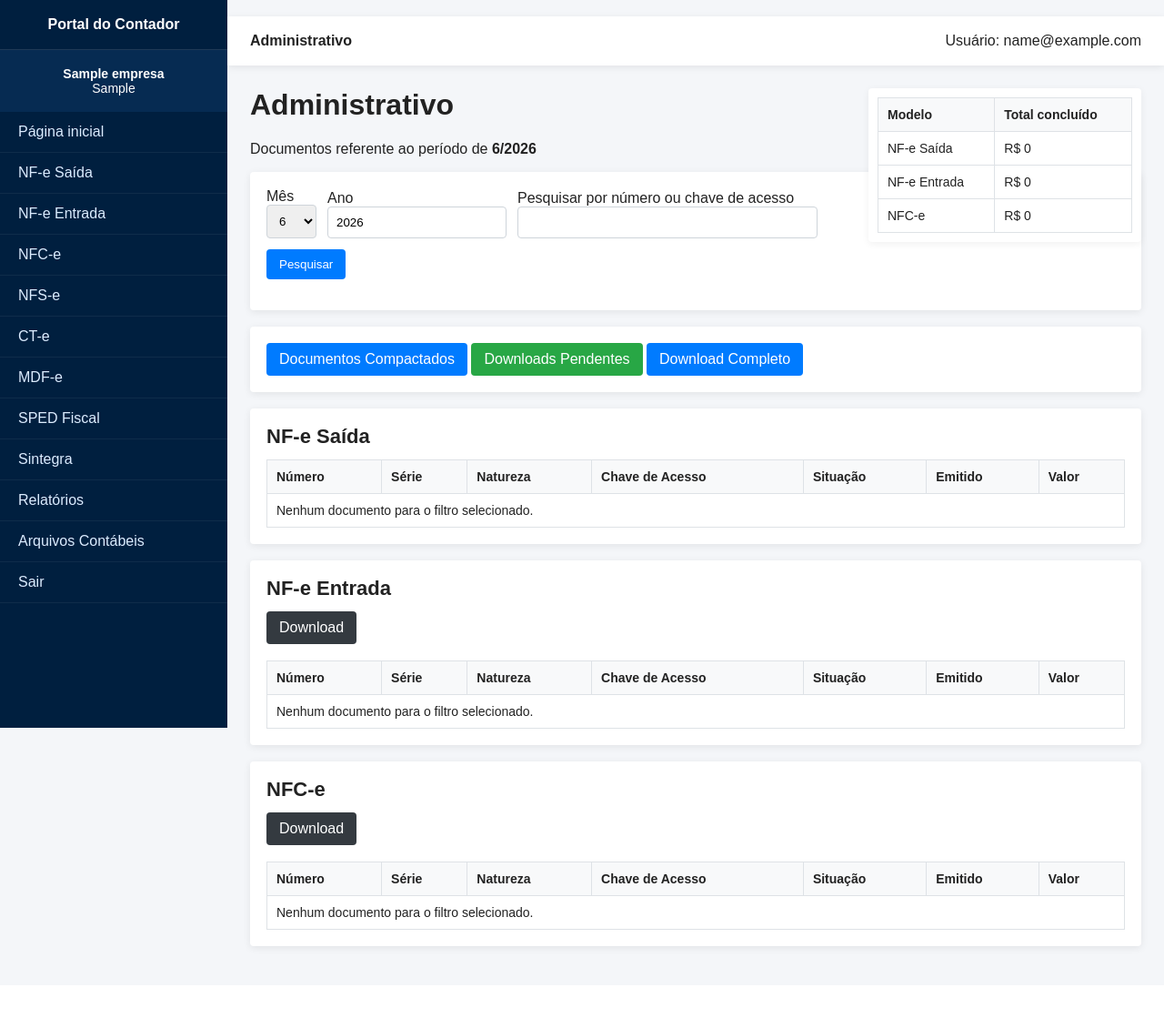
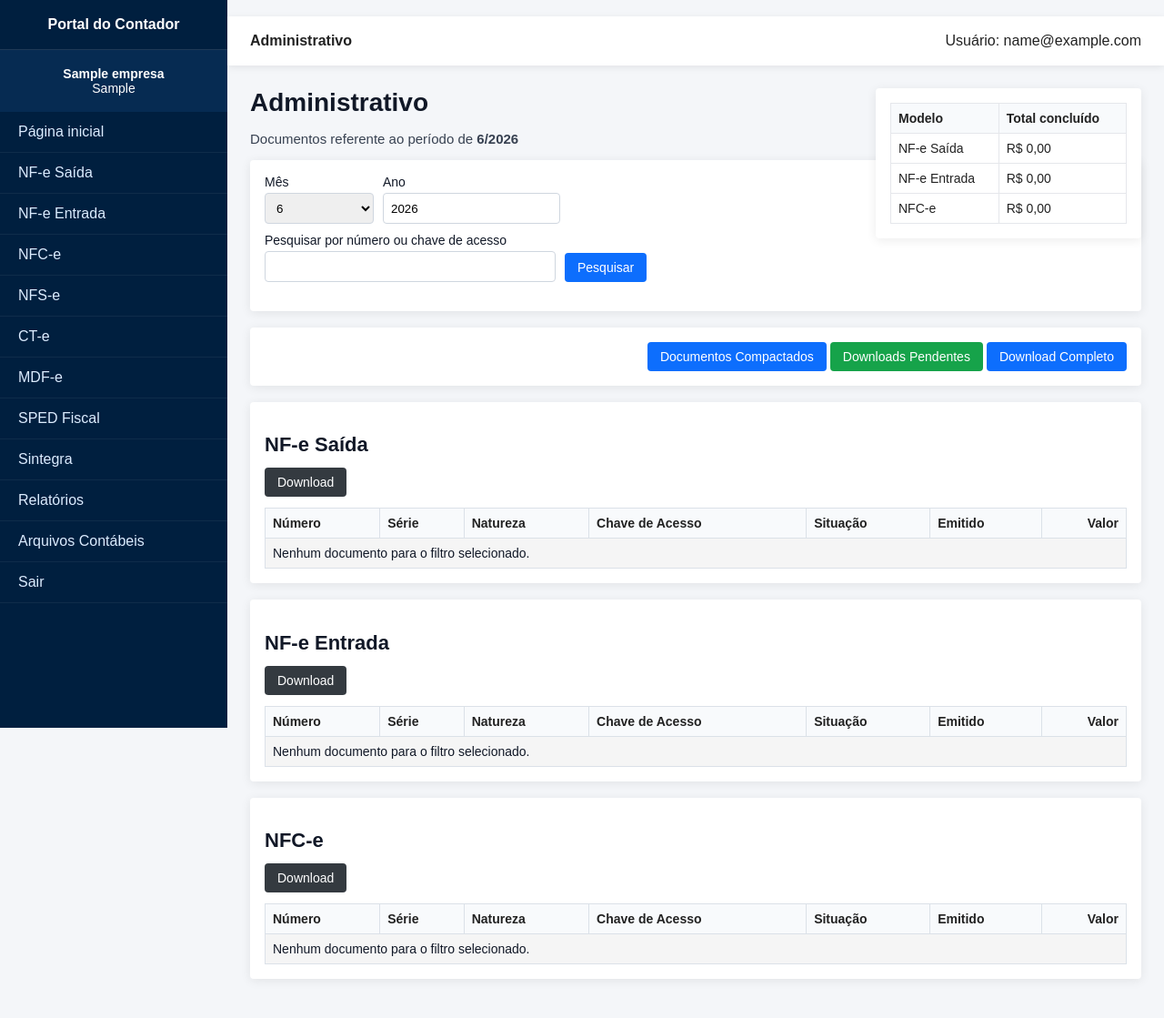
Before and after one commit to moreirapb92/portal-contador, a Django app: page /empresa/1/ in a window 1280 px wide. Shown: the whole page at 91% size. Before the commit the page ends 1048 px from the top, so only its background shows below. Run offline with Django 4.2, Linux system fonts and the light colour scheme; a user stored in the database is signed in; tables that the repository leaves empty hold one stand-in row (values such as "Sample post").

Commit message:
Corrigir template do dashboard e botoes de download

```diff
--- a/portal/urls.py
+++ b/portal/urls.py
@@ -9,6 +9,11 @@ from . import api
 app_name = "portal"
 
 urlpatterns = [
+    path(
+    "empresa/<int:empresa_id>/download/<str:tipo_documento>/",
+    views.download_xmls_empresa,
+    name="download_xmls_empresa"
+),
     path("", views.home, name="home"),
     path("empresa/<int:empresa_id>/", views.dashboard_empresa, name="dashboard_empresa"),
     path("empresa/<int:empresa_id>/upload-xml/", views.upload_xml_empresa, name="upload_xml_empresa"),
--- a/portal/views.py
+++ b/portal/views.py
@@ -1,3 +1,14 @@
+import os
+import zipfile
+from io import BytesIO
+
+from django.http import HttpResponse, Http404
+from django.contrib.auth.decorators import login_required
+from django.shortcuts import get_object_or_404
+
+from empresas.models import Empresa, UsuarioEmpresa
+from documentos.models import DocumentoFiscal
+
 # -*- coding: utf-8 -*-
 
 from datetime import date
@@ -77,9 +88,9 @@ def dashboard_empresa(request, empresa_id):
         "ano": ano,
         "mes": mes,
         "busca": busca,
-        "nfe_saida": nfe_saida[:10],
-        "nfe_entrada": nfe_entrada[:10],
-        "nfce": nfce[:10],
+        "nfe_saida": nfe_saida[:100],
+        "nfe_entrada": nfe_entrada[:100],
+        "nfce": nfce[:100],
         "total_nfe_saida": total_nfe_saida,
         "total_nfe_entrada": total_nfe_entrada,
         "total_nfce": total_nfce,
@@ -156,3 +167,78 @@ def upload_xml_empresa(request, empresa_id):
         "empresa": empresa,
         "resultados": resultados,
     })
+
+@login_required
+def download_xmls_empresa(request, empresa_id, tipo_documento):
+    empresa = get_object_or_404(Empresa, id=empresa_id, ativo=True)
+
+    # Segurança: usuário só baixa XML de empresa vinculada
+    if not request.user.is_superuser:
+        tem_acesso = UsuarioEmpresa.objects.filter(
+            usuario=request.user,
+            empresa=empresa,
+            ativo=True
+        ).exists()
+
+        if not tem_acesso:
+            raise Http404("Empresa não encontrada.")
+
+    mes = request.GET.get("mes")
+    ano = request.GET.get("ano")
+
+    documentos = DocumentoFiscal.objects.filter(
+        empresa=empresa,
+        tipo_documento=tipo_documento
+    )
+
+    if mes:
+        documentos = documentos.filter(mes=int(mes))
+
+    if ano:
+        documentos = documentos.filter(ano=int(ano))
+
+    documentos = documentos.exclude(arquivo_xml="").order_by("numero")
+
+    if not documentos.exists():
+        return HttpResponse(
+            "Nenhum XML disponível para download neste filtro.",
+            content_type="text/plain; charset=utf-8"
+        )
+
+    memoria = BytesIO()
+
+    with zipfile.ZipFile(memoria, "w", zipfile.ZIP_DEFLATED) as zip_file:
+        total = 0
+
+        for doc in documentos:
+            if not doc.arquivo_xml:
+                continue
+
+            try:
+                caminho = doc.arquivo_xml.path
+
+                if not os.path.exists(caminho):
+                    continue
+
+                nome_xml = f"{doc.chave_acesso or doc.numero}.xml"
+                zip_file.write(caminho, nome_xml)
+                total += 1
+
+            except Exception:
+                continue
+
+    if total == 0:
+        return HttpResponse(
+            "Os registros existem, mas os arquivos XML não foram encontrados na nuvem.",
+            content_type="text/plain; charset=utf-8"
+        )
+
+    memoria.seek(0)
+
+    nome_empresa = empresa.cnpj or empresa.id
+    nome_zip = f"{nome_empresa}_{tipo_documento}_{mes or 'todos'}_{ano or 'todos'}.zip"
+
+    resposta = HttpResponse(memoria.getvalue(), content_type="application/zip")
+    resposta["Content-Disposition"] = f'attachment; filename="{nome_zip}"'
+
+    return resposta
--- a/templates/portal/dashboard_empresa.html
+++ b/templates/portal/dashboard_empresa.html
@@ -1,39 +1,240 @@
 {% extends "portal/base.html" %}
 
+{% block title %}{{ empresa.nome_fantasia|default:empresa.razao_social }} - Portal do Contador{% endblock %}
+
 {% block content %}
-<div class="summary">
+
+<style>
+    .page-title {
+        font-size: 28px;
+        font-weight: 700;
+        margin-bottom: 8px;
+        color: #111827;
+    }
+
+    .periodo-texto {
+        font-size: 15px;
+        margin-bottom: 15px;
+        color: #374151;
+    }
+
+    .card-box {
+        background: #ffffff;
+        border-radius: 4px;
+        box-shadow: 0 2px 12px rgba(0, 0, 0, 0.08);
+        padding: 16px;
+        margin-bottom: 18px;
+    }
+
+    .filtros-grid {
+        display: flex;
+        gap: 10px;
+        align-items: end;
+        flex-wrap: wrap;
+    }
+
+    .campo {
+        display: flex;
+        flex-direction: column;
+        gap: 4px;
+    }
+
+    .campo label {
+        font-size: 14px;
+        color: #111827;
+    }
+
+    .campo input,
+    .campo select {
+        height: 34px;
+        border: 1px solid #cfd6df;
+        border-radius: 4px;
+        padding: 5px 8px;
+        min-width: 120px;
+    }
+
+    .campo-pesquisa input {
+        min-width: 320px;
+    }
+
+    .btn {
+        border: none;
+        border-radius: 4px;
+        padding: 8px 14px;
+        text-decoration: none;
+        display: inline-block;
+        cursor: pointer;
+        font-size: 14px;
+        color: #ffffff;
+    }
+
+    .btn-primary {
+        background: #0d6efd;
+    }
+
+    .btn-success {
+        background: #16a34a;
+    }
+
+    .btn-dark {
+        background: #343a40;
+    }
+
+    .btn:hover {
+        opacity: 0.92;
+        color: #ffffff;
+        text-decoration: none;
+    }
+
+    .acoes-topo {
+        display: flex;
+        justify-content: flex-end;
+        gap: 4px;
+        flex-wrap: wrap;
+    }
+
+    .resumo-box {
+        float: right;
+        width: 260px;
+        margin-left: 20px;
+        margin-bottom: 15px;
+    }
+
+    .resumo-box table {
+        width: 100%;
+        border-collapse: collapse;
+        font-size: 14px;
+    }
+
+    .resumo-box th,
+    .resumo-box td {
+        border: 1px solid #e5e7eb;
+        padding: 8px;
+        text-align: left;
+    }
+
+    .resumo-box th {
+        background: #f8fafc;
+        font-weight: 700;
+    }
+
+    .secao-doc {
+        clear: both;
+        background: #ffffff;
+        border-radius: 4px;
+        box-shadow: 0 2px 12px rgba(0, 0, 0, 0.08);
+        padding: 16px;
+        margin-bottom: 18px;
+    }
+
+    .secao-doc h2 {
+        font-size: 22px;
+        margin-bottom: 12px;
+        color: #111827;
+    }
+
+    .tabela-wrap {
+        width: 100%;
+        overflow-x: auto;
+    }
+
+    .tabela-docs {
+        width: 100%;
+        border-collapse: collapse;
+        font-size: 14px;
+        margin-top: 12px;
+    }
+
+    .tabela-docs th,
+    .tabela-docs td {
+        border: 1px solid #dbe1e8;
+        padding: 8px;
+        text-align: left;
+        white-space: nowrap;
+    }
+
+    .tabela-docs th {
+        background: #f8fafc;
+        font-weight: 700;
+    }
+
+    .tabela-docs td.valor,
+    .tabela-docs th.valor {
+        text-align: right;
+    }
+
+    .situacao-ok {
+        color: #15803d;
+        font-weight: 500;
+    }
+
+    .mensagem-vazia {
+        color: #111827;
+        background: #f5f5f5;
+    }
+
+    @media (max-width: 900px) {
+        .resumo-box {
+            float: none;
+            width: 100%;
+            margin-left: 0;
+        }
+
+        .campo-pesquisa input {
+            min-width: 100%;
+        }
+
+        .filtros-grid {
+            display: block;
+        }
+
+        .campo {
+            margin-bottom: 10px;
+        }
+
+        .btn {
+            margin-bottom: 6px;
+        }
+    }
+</style>
+
+<div class="resumo-box card-box">
     <table>
+        <thead>
             <tr>
                 <th>Modelo</th>
                 <th>Total concluído</th>
             </tr>
+        </thead>
+        <tbody>
             <tr>
                 <td>NF-e Saída</td>
-            <td>R$ {{ total_nfe_saida }}</td>
+                <td>R$ {{ total_nfe_saida|floatformat:2 }}</td>
             </tr>
             <tr>
                 <td>NF-e Entrada</td>
-            <td>R$ {{ total_nfe_entrada }}</td>
+                <td>R$ {{ total_nfe_entrada|floatformat:2 }}</td>
             </tr>
             <tr>
                 <td>NFC-e</td>
-            <td>R$ {{ total_nfce }}</td>
+                <td>R$ {{ total_nfce|floatformat:2 }}</td>
             </tr>
+        </tbody>
     </table>
 </div>
 
-<h1>Administrativo</h1>
+<h1 class="page-title">Administrativo</h1>
 
-<p>
-    Documentos referente ao período de
-    <strong>{{ mes }}/{{ ano }}</strong>
+<p class="periodo-texto">
+    Documentos referente ao período de <strong>{{ mes }}/{{ ano }}</strong>
 </p>
 
-<div class="card">
-    <form method="get" class="filters">
-        <div>
-            <label>Mês</label><br>
-            <select name="mes">
+<div class="card-box">
+    <form method="get">
+        <div class="filtros-grid">
+            <div class="campo">
+                <label for="mes">Mês</label>
+                <select name="mes" id="mes">
                     <option value="1" {% if mes == 1 %}selected{% endif %}>1</option>
                     <option value="2" {% if mes == 2 %}selected{% endif %}>2</option>
                     <option value="3" {% if mes == 3 %}selected{% endif %}>3</option>
@@ -49,30 +250,41 @@
                 </select>
             </div>
 
-        <div>
-            <label>Ano</label><br>
-            <input type="number" name="ano" value="{{ ano }}">
+            <div class="campo">
+                <label for="ano">Ano</label>
+                <input type="number" name="ano" id="ano" value="{{ ano }}">
             </div>
 
-        <div>
-            <label>Pesquisar por número ou chave de acesso</label><br>
-            <input type="text" name="q" value="{{ busca }}" style="width: 330px;">
+            <div class="campo campo-pesquisa">
+                <label for="q">Pesquisar por número ou chave de acesso</label>
+                <input type="text" name="q" id="q" value="{{ busca }}">
             </div>
 
-        <button class="btn" type="submit">Pesquisar</button>
+            <div class="campo">
+                <button type="submit" class="btn btn-primary">Pesquisar</button>
+            </div>
+        </div>
     </form>
 </div>
 
-<div class="card">
-    <a class="btn" href="#">Documentos Compactados</a>
-    <a class="btn btn-green" href="#">Downloads Pendentes</a>
-    <a class="btn" href="#">Download Completo</a>
+<div class="card-box">
+    <div class="acoes-topo">
+        <a href="#" class="btn btn-primary">Documentos Compactados</a>
+        <a href="#" class="btn btn-success">Downloads Pendentes</a>
+        <a href="#" class="btn btn-primary">Download Completo</a>
+    </div>
 </div>
 
-<div class="card">
-    <h2 class="section-title">NF-e Saída</h2>
+<div class="secao-doc">
+    <h2>NF-e Saída</h2>
 
-    <table>
+    <a class="btn btn-dark"
+       href="{% url 'portal:download_xmls_empresa' empresa.id 'NFE_SAIDA' %}?mes={{ mes }}&ano={{ ano }}">
+        Download
+    </a>
+
+    <div class="tabela-wrap">
+        <table class="tabela-docs">
             <thead>
                 <tr>
                     <th>Número</th>
@@ -81,35 +293,42 @@
                     <th>Chave de Acesso</th>
                     <th>Situação</th>
                     <th>Emitido</th>
-                <th>Valor</th>
+                    <th class="valor">Valor</th>
                 </tr>
             </thead>
             <tbody>
-            {% for doc in nfe_saida %}
+                {% for documento in nfe_saida %}
                     <tr>
-                    <td>{{ doc.numero }}</td>
-                    <td>{{ doc.serie }}</td>
-                    <td>{{ doc.natureza }}</td>
-                    <td>{{ doc.chave_acesso }}</td>
-                    <td>{{ doc.get_situacao_display }}</td>
-                    <td>{{ doc.data_emissao }}</td>
-                    <td>R$ {{ doc.valor_total }}</td>
+                        <td>{{ documento.numero }}</td>
+                        <td>{{ documento.serie }}</td>
+                        <td>{{ documento.natureza }}</td>
+                        <td>{{ documento.chave_acesso }}</td>
+                        <td class="situacao-ok">{{ documento.situacao|default:"Concluído" }}</td>
+                        <td>{{ documento.data_emissao|date:"j \\d\\e F \\d\\e Y" }}</td>
+                        <td class="valor">R$ {{ documento.valor_total|floatformat:2 }}</td>
                     </tr>
                 {% empty %}
                     <tr>
-                    <td colspan="7">Nenhum documento para o filtro selecionado.</td>
+                        <td colspan="7" class="mensagem-vazia">
+                            Nenhum documento para o filtro selecionado.
+                        </td>
                     </tr>
                 {% endfor %}
             </tbody>
         </table>
     </div>
+</div>
 
-<div class="card">
-    <h2 class="section-title">NF-e Entrada</h2>
-    <a class="btn btn-dark" href="#">Download</a>
-    <br><br>
+<div class="secao-doc">
+    <h2>NF-e Entrada</h2>
 
-    <table>
+    <a class="btn btn-dark"
+       href="{% url 'portal:download_xmls_empresa' empresa.id 'NFE_ENTRADA' %}?mes={{ mes }}&ano={{ ano }}">
+        Download
+    </a>
+
+    <div class="tabela-wrap">
+        <table class="tabela-docs">
             <thead>
                 <tr>
                     <th>Número</th>
@@ -118,35 +337,42 @@
                     <th>Chave de Acesso</th>
                     <th>Situação</th>
                     <th>Emitido</th>
-                <th>Valor</th>
+                    <th class="valor">Valor</th>
                 </tr>
             </thead>
             <tbody>
-            {% for doc in nfe_entrada %}
+                {% for documento in nfe_entrada %}
                     <tr>
-                    <td>{{ doc.numero }}</td>
-                    <td>{{ doc.serie }}</td>
-                    <td>{{ doc.natureza }}</td>
-                    <td>{{ doc.chave_acesso }}</td>
-                    <td>{{ doc.get_situacao_display }}</td>
-                    <td>{{ doc.data_emissao }}</td>
-                    <td>R$ {{ doc.valor_total }}</td>
+                        <td>{{ documento.numero }}</td>
+                        <td>{{ documento.serie }}</td>
+                        <td>{{ documento.natureza }}</td>
+                        <td>{{ documento.chave_acesso }}</td>
+                        <td class="situacao-ok">{{ documento.situacao|default:"Concluído" }}</td>
+                        <td>{{ documento.data_emissao|date:"j \\d\\e F \\d\\e Y" }}</td>
+                        <td class="valor">R$ {{ documento.valor_total|floatformat:2 }}</td>
                     </tr>
                 {% empty %}
                     <tr>
-                    <td colspan="7">Nenhum documento para o filtro selecionado.</td>
+                        <td colspan="7" class="mensagem-vazia">
+                            Nenhum documento para o filtro selecionado.
+                        </td>
                     </tr>
                 {% endfor %}
             </tbody>
         </table>
     </div>
+</div>
 
-<div class="card">
-    <h2 class="section-title">NFC-e</h2>
-    <a class="btn btn-dark" href="#">Download</a>
-    <br><br>
+<div class="secao-doc">
+    <h2>NFC-e</h2>
 
-    <table>
+    <a class="btn btn-dark"
+       href="{% url 'portal:download_xmls_empresa' empresa.id 'NFCE' %}?mes={{ mes }}&ano={{ ano }}">
+        Download
+    </a>
+
+    <div class="tabela-wrap">
+        <table class="tabela-docs">
             <thead>
                 <tr>
                     <th>Número</th>
@@ -155,26 +381,30 @@
                     <th>Chave de Acesso</th>
                     <th>Situação</th>
                     <th>Emitido</th>
-                <th>Valor</th>
+                    <th class="valor">Valor</th>
                 </tr>
             </thead>
             <tbody>
-            {% for doc in nfce %}
+                {% for documento in nfce %}
                     <tr>
-                    <td>{{ doc.numero }}</td>
-                    <td>{{ doc.serie }}</td>
-                    <td>{{ doc.natureza }}</td>
-                    <td>{{ doc.chave_acesso }}</td>
-                    <td>{{ doc.get_situacao_display }}</td>
-                    <td>{{ doc.data_emissao }}</td>
-                    <td>R$ {{ doc.valor_total }}</td>
+                        <td>{{ documento.numero }}</td>
+                        <td>{{ documento.serie }}</td>
+                        <td>{{ documento.natureza }}</td>
+                        <td>{{ documento.chave_acesso }}</td>
+                        <td class="situacao-ok">{{ documento.situacao|default:"Concluído" }}</td>
+                        <td>{{ documento.data_emissao|date:"j \\d\\e F \\d\\e Y" }}</td>
+                        <td class="valor">R$ {{ documento.valor_total|floatformat:2 }}</td>
                     </tr>
                 {% empty %}
                     <tr>
-                    <td colspan="7">Nenhum documento para o filtro selecionado.</td>
+                        <td colspan="7" class="mensagem-vazia">
+                            Nenhum documento para o filtro selecionado.
+                        </td>
                     </tr>
                 {% endfor %}
             </tbody>
         </table>
     </div>
+</div>
+
 {% endblock %}
```
Lines whose indentation alone changed are shown as unchanged.
